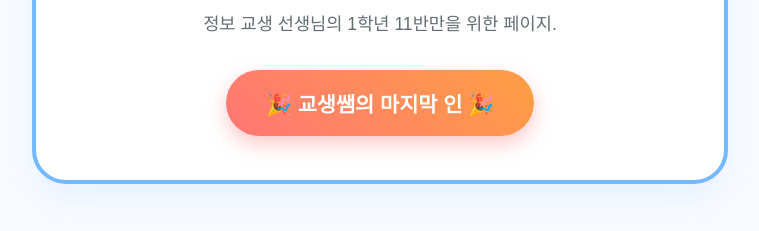
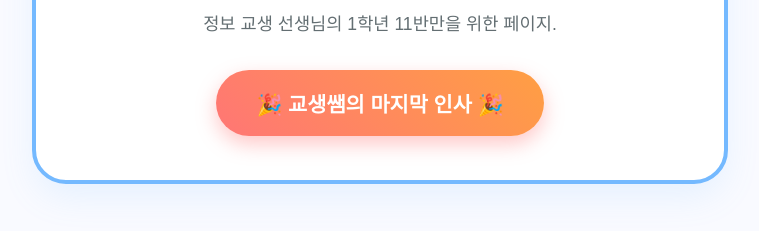
Before and after one commit to jangwoojoo-1/school_eduational_practice_page, a plain HTML site: page index.html in a window 1280 px wide. Shown: the part 373-604 px from the top of the page, without its empty margins (260-1019 px from the left). Drawn offline with nearby package versions, Linux system fonts and the light colour scheme; a web font is replaced by a local one.

Commit message:
Update index.html
디자인 수정3

```diff
--- a/index.html
+++ b/index.html
@@ -153,14 +153,7 @@
         <h1 class="header-title">Hello, 1학년 11반!</h1>
         <p class="sub-title">정보 교생 선생님의 1학년 11반만을 위한 페이지.</p>
 
-        <!-- <div class="logic-flow">
-            <div><span class="block start-block">START</span> <span class="logic-text">실습 시작!</span></div>
-            <div><span class="block process-block">INPUT</span> <span class="logic-text"></span></div>
-            <div><span class="block loop-block">REPEAT</span> <span class="logic-text">학생들과의 만남</span></div>
-            <div style="margin-top:15px;"><span class="block end-block">END</span> <span class="logic-text">성공적인 레벨업 완료!</span></div>
-        </div> -->
-
-        <button class="celebrate-btn" onclick="celebrate()">🎉 교생쌤의 마지막 인 🎉</button>
+        <button class="celebrate-btn" onclick="celebrate()">🎉 교생쌤의 마지막 인사 🎉</button>
 
         <div id="finalMessage" class="final-message">
             <h3>💌 11반에게 전하는 메시지</h3>
```
